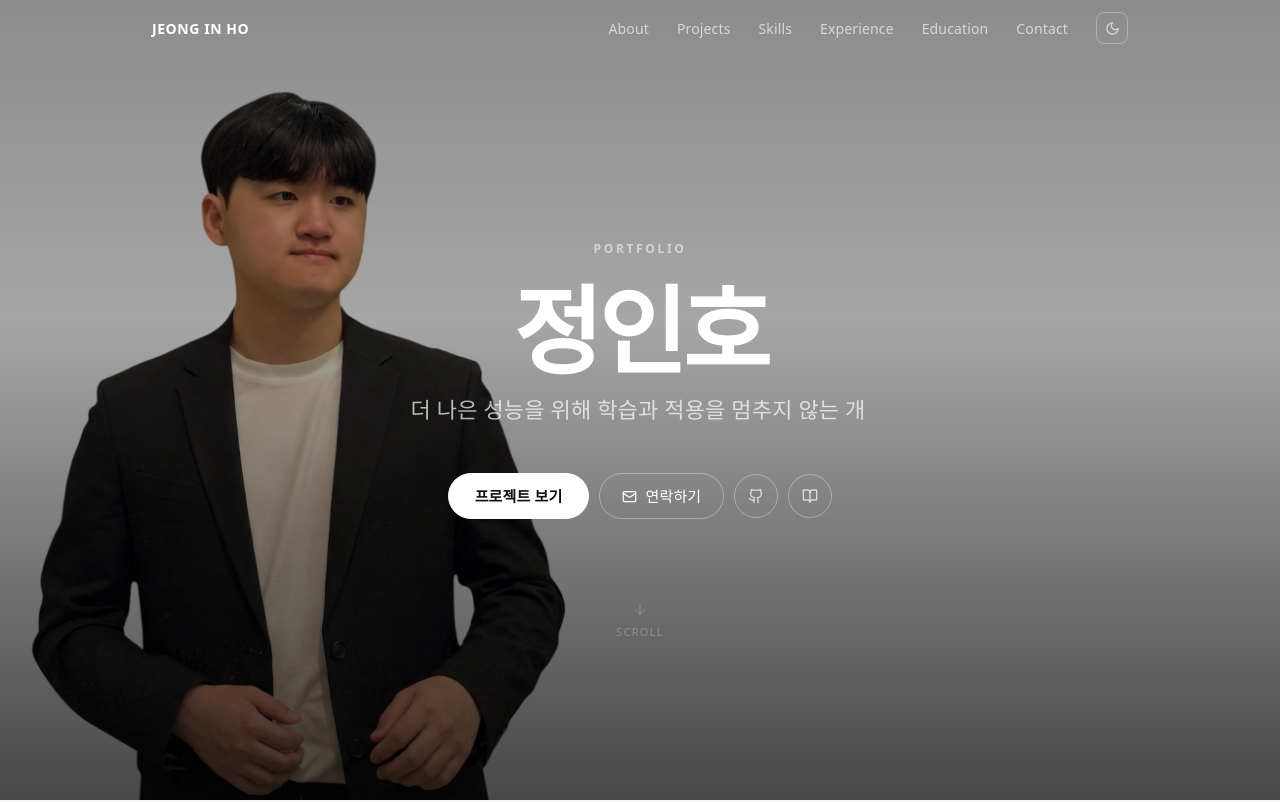
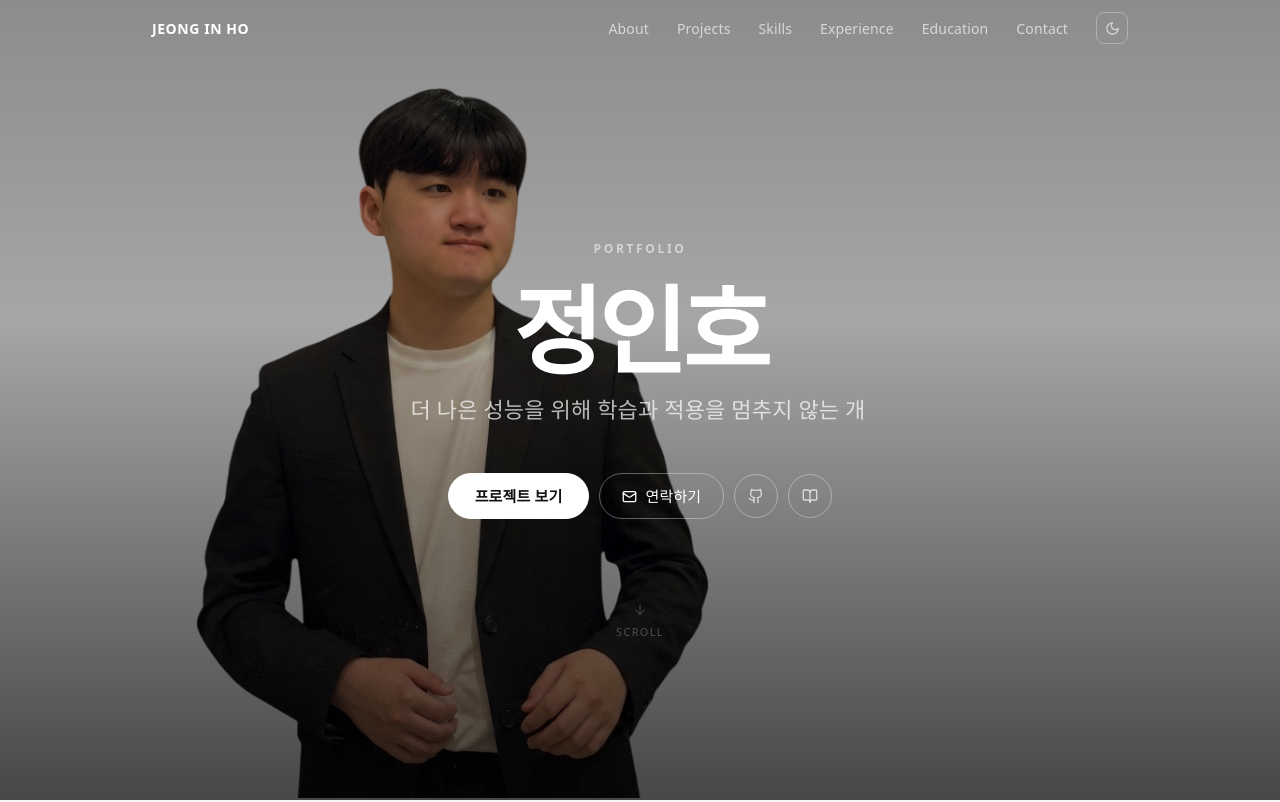
Before and after one commit to jeonginh0/portfolio, a React (Vite) app: page / in a window 1280 px wide. Shown: the top 802 px of the page. Built offline with nearby package versions, Linux system fonts and the light colour scheme; a web font is replaced by a local one.

Commit message:
fix: Image Size

```diff
--- a/src/components/sections/Hero.jsx
+++ b/src/components/sections/Hero.jsx
@@ -53,6 +53,7 @@ function Hero() {
         <section
             id="hero"
             aria-label="소개"
+            className="hero-section"
             style={{
                 position: 'relative',
                 minHeight: '100vh',
@@ -64,21 +65,12 @@ function Hero() {
                 paddingTop: '80px',
                 textAlign: 'center',
                 overflow: 'hidden',
+                backgroundImage: `url(${profile})`,
+                backgroundRepeat: 'no-repeat',
+                backgroundPosition: '25% top',
+                backgroundSize: '48%',   /* ← 이 값으로 크기 조절: 크게 = 숫자 ↑, 작게 = 숫자 ↓ */
             }}
         >
-            {/* Background photo */}
-            <img
-                src={profile}
-                alt=""
-                aria-hidden="true"
-                style={{
-                    position: 'absolute', inset: 0,
-                    width: '50%', height: '100%',
-                    objectFit: 'cover',
-                    objectPosition: 'center top',
-                    zIndex: 0,
-                }}
-            />
 
             {/* Gradient overlay */}
             <div
@@ -264,6 +256,11 @@ function Hero() {
                     0%, 100% { transform: translateY(0); opacity: 0.6; }
                     50%       { transform: translateY(7px); opacity: 0.25; }
                 }
+                @media (max-width: 640px) {
+                    .hero-section {
+                        background-size: 100%;   /* 모바일은 화면 너비에 맞춤 */
+                    }
+                }
             `}</style>
         </section>
     )
```
